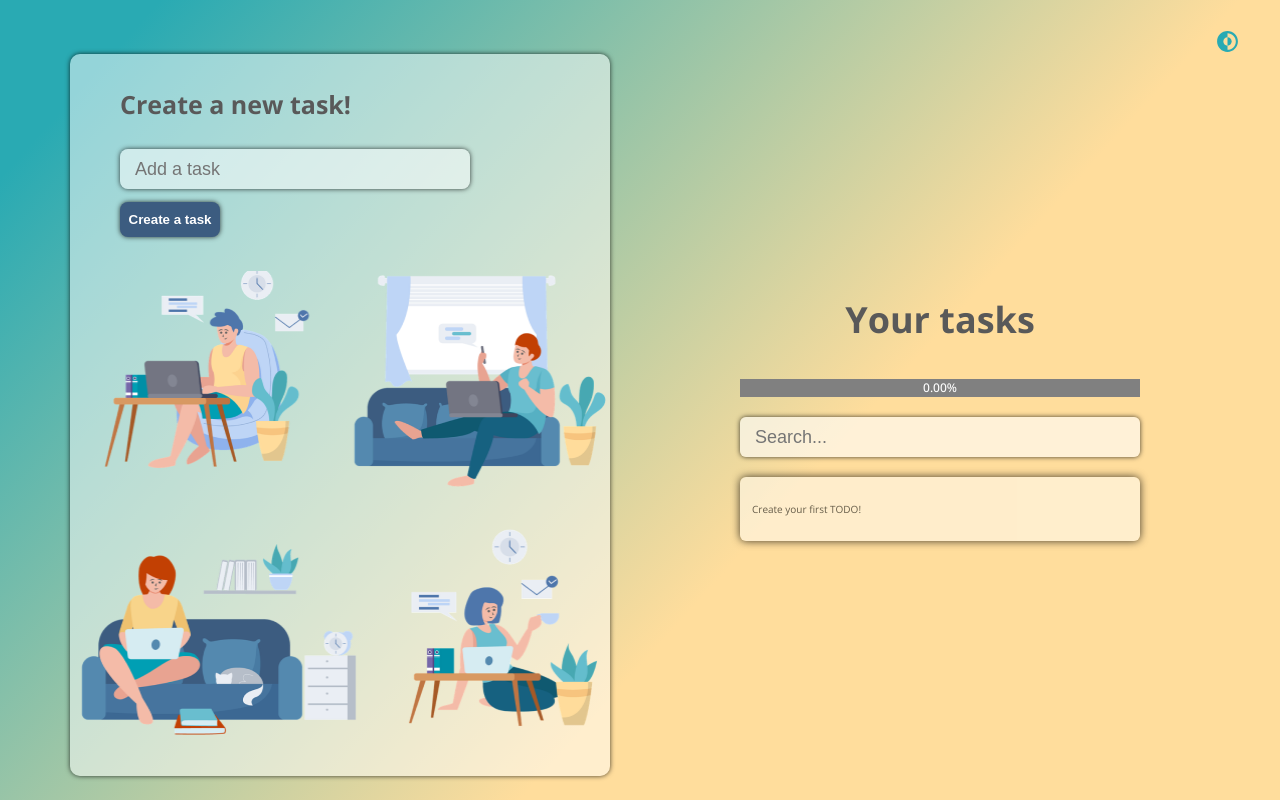
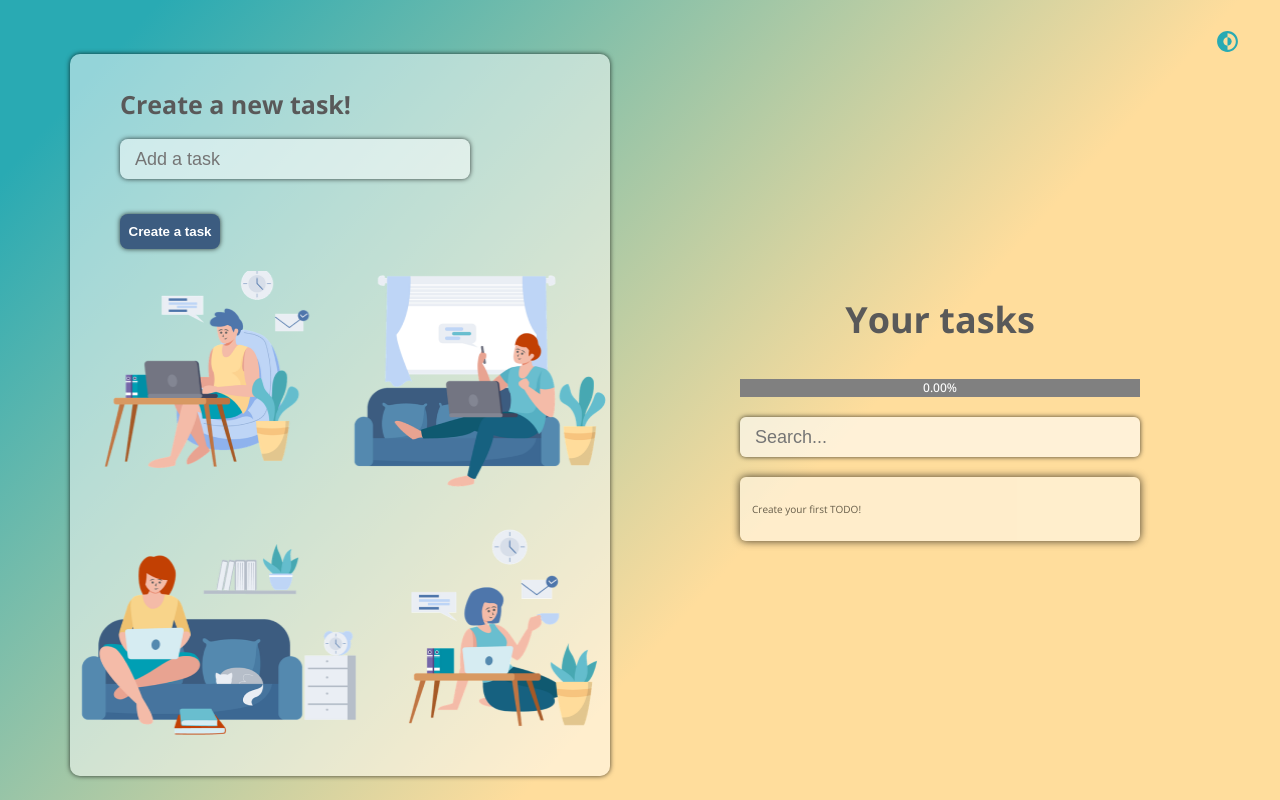
Before and after one commit to YuneidyC/todo-app, a React (Create React App) app: page / in a window 1280 px wide. Built offline with nearby package versions, Linux system fonts and the light colour scheme.

Commit message:
Add check if clicked  outside of button

```diff
--- a/src/components/TodoFieldLeft.js
+++ b/src/components/TodoFieldLeft.js
@@ -1,4 +1,4 @@
-import React from 'react';
+import React, { useRef, useEffect } from 'react';
 import '../styles/TodoFieldLeft.css';
 
 import { TodoContext } from '../TodoContext';
@@ -6,6 +6,8 @@ import { TodoContext } from '../TodoContext';
 function TodoFieldLeft() {
     const [newTodoValue, setNewTodoValue] = React.useState('');
     const [errorInput, setErrorInput] = React.useState(false);
+
+    const placeholder = 'Add a task';
 
     const { addTodo } = React.useContext(TodoContext);
 
@@ -17,10 +19,24 @@ function TodoFieldLeft() {
         event.preventDefault();
         if (newTodoValue) {
             addTodo(newTodoValue);
+            setNewTodoValue('');
         } else {
             setErrorInput(true);
         }
     };
+
+    const ref = useRef();
+    useEffect(() => {
+        const checkIfClickedOutside = (e) => {
+            if (ref.current && !ref.current.contains(e.target)) {
+                setErrorInput(false);
+            }
+        };
+        document.addEventListener('click', checkIfClickedOutside);
+        return () => {
+            document.removeEventListener('click', checkIfClickedOutside);
+        };
+    }, []);
 
     return (
         <div className="TodoFieldLeft">
@@ -28,10 +44,11 @@ function TodoFieldLeft() {
                 className="TodoFieldLeft--input"
                 onChange={onChange}
                 type="text"
-                placeholder="Add a task"
+                placeholder={placeholder}
+                value={newTodoValue}
             />
             {errorInput && newTodoValue.length <= 0 ? <span className='TodoForm-error'>{'Field cannot be empty'}</span> : ""}
-            <button className="TodoFieldLeft--button" onClick={onSubmit}>
+            <button className="TodoFieldLeft--button" onClick={onSubmit} ref={ref}>
                 Create a task
             </button>
         </div>
--- a/src/styles/TodoFieldLeft.css
+++ b/src/styles/TodoFieldLeft.css
@@ -2,14 +2,16 @@
     width: 80%;
     grid-row: 2 / 4;
     display: grid;
-    grid-template-rows: 60px 40px;
-    justify-content: start;
+    grid-template-rows: 85px 60px;
+    justify-content: center;
     align-items: center;
     margin: 0 50px;
+    grid-template-columns: 1fr;
 }
 
 .TodoFieldLeft .TodoFieldLeft--input {
     grid-row: 1 / 2;
+    grid-column: 1 / 2;
     width: 350px;
     height: 40px;
     padding-left: 15px;
@@ -20,6 +22,13 @@
     font-size: 1.8rem;
     color: var(--dark-grey);
     outline: none;
+}
+
+.TodoFieldLeft span {
+    grid-row: 1 / 2;
+    grid-column: 1 / 2;
+    justify-self: start;
+    align-self: end;
 }
 
 .TodoFieldLeft button {
```
